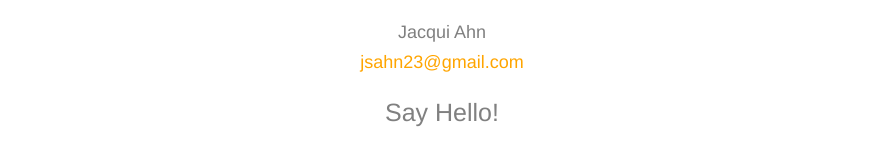
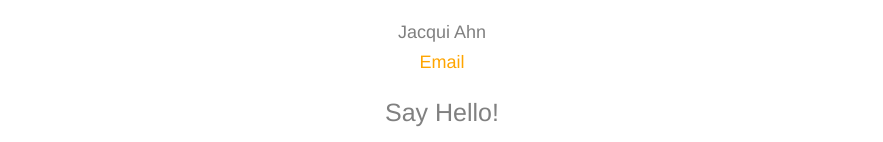
Before and after one commit to jacahn/jacahn.github.io, a plain HTML site: page index.html in a window 1280 px wide. Shown: the part 2021-2163 px from the top of the page, without its empty margins (198-1081 px from the left). Drawn offline with Linux system fonts and the light colour scheme.

Commit message:
updated email

```diff
--- a/index.html
+++ b/index.html
@@ -92,7 +92,7 @@
   <section id="contact">
     <h1>Contact</h1>
     <address>Jacqui Ahn
-      <a href="mailto:jsahn23@gmail.com">jsahn23@gmail.com</a>
+      <a href="mailto:jsahn23@gmail.com">Email</a>
     </address>
     <p>Say Hello!</p>
   </section>
```
